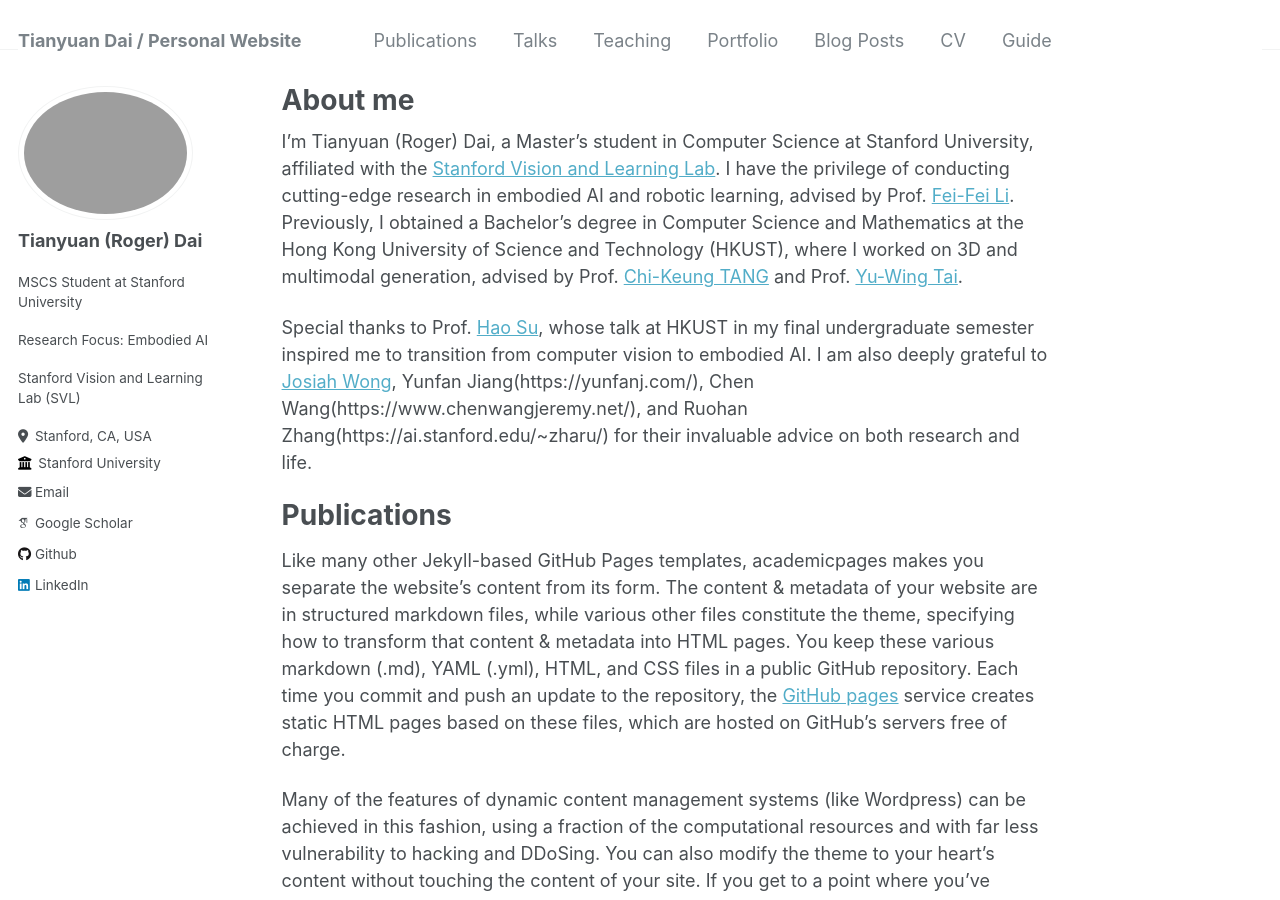
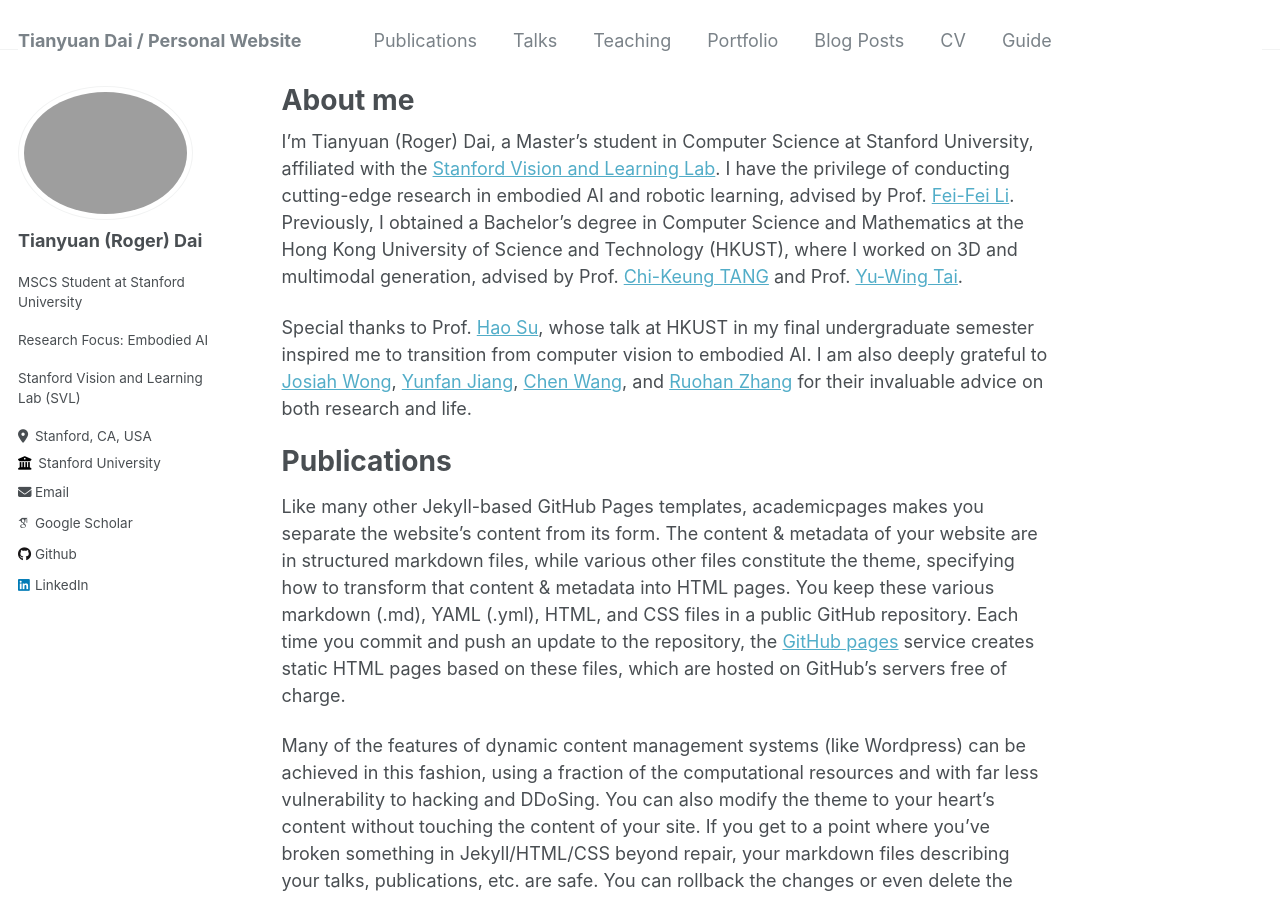
Before and after one commit to RogerDAI1217/RogerDai.github.io, a Jekyll site: the page built from _pages/about.md, in a window 1280 px wide and 900 px high. Built offline with Jekyll 4.4.1, drawn with Linux system fonts in a browser that asks for light colours; some web fonts are replaced.

Commit message:
Update about.md

```diff
--- a/_pages/about.md
+++ b/_pages/about.md
@@ -9,7 +9,7 @@ redirect_from:
 
 I'm Tianyuan (Roger) Dai, a Master's student in Computer Science at Stanford University, affiliated with the [Stanford Vision and Learning Lab](https://svl.stanford.edu/). I have the privilege of conducting cutting-edge research in embodied AI and robotic learning, advised by Prof. [Fei-Fei Li](https://engineering.stanford.edu/people/fei-fei-li). Previously, I obtained a Bachelor's degree in Computer Science and Mathematics at the Hong Kong University of Science and Technology (HKUST), where I worked on 3D and multimodal generation, advised by Prof. [Chi-Keung TANG](https://cse.hkust.edu.hk/admin/people/faculty/profile/cktang) and Prof. [Yu-Wing Tai](https://yuwingtai.github.io/).
 
-Special thanks to Prof. [Hao Su](https://cseweb.ucsd.edu/~haosu/), whose talk at HKUST in my final undergraduate semester inspired me to transition from computer vision to embodied AI. I am also deeply grateful to [Josiah Wong](https://jdw.ong/), Yunfan Jiang(https://yunfanj.com/), Chen Wang(https://www.chenwangjeremy.net/), and Ruohan Zhang(https://ai.stanford.edu/~zharu/) for their invaluable advice on both research and life.
+Special thanks to Prof. [Hao Su](https://cseweb.ucsd.edu/~haosu/), whose talk at HKUST in my final undergraduate semester inspired me to transition from computer vision to embodied AI. I am also deeply grateful to [Josiah Wong](https://jdw.ong/), [Yunfan Jiang](https://yunfanj.com/), [Chen Wang](https://www.chenwangjeremy.net/), and [Ruohan Zhang](https://ai.stanford.edu/~zharu/) for their invaluable advice on both research and life.
 
 Publications
 ======
```
